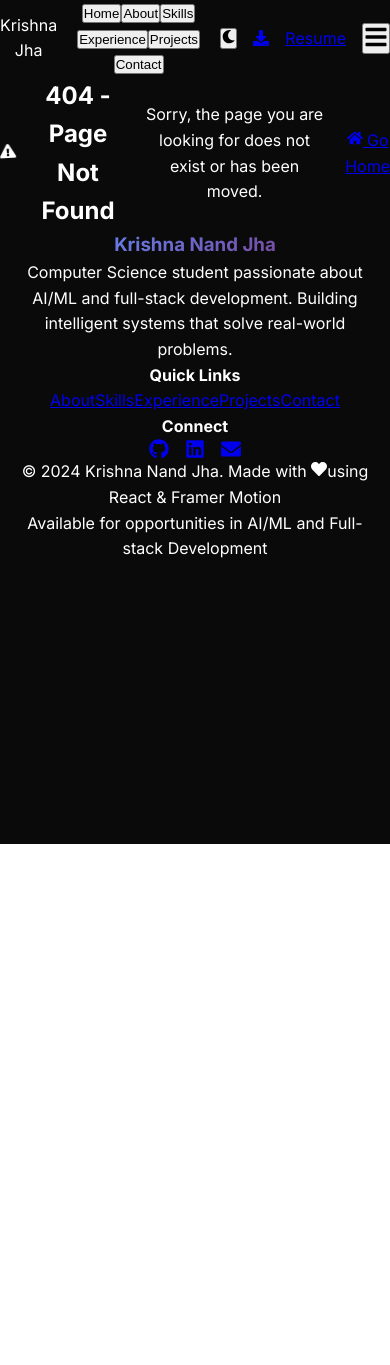
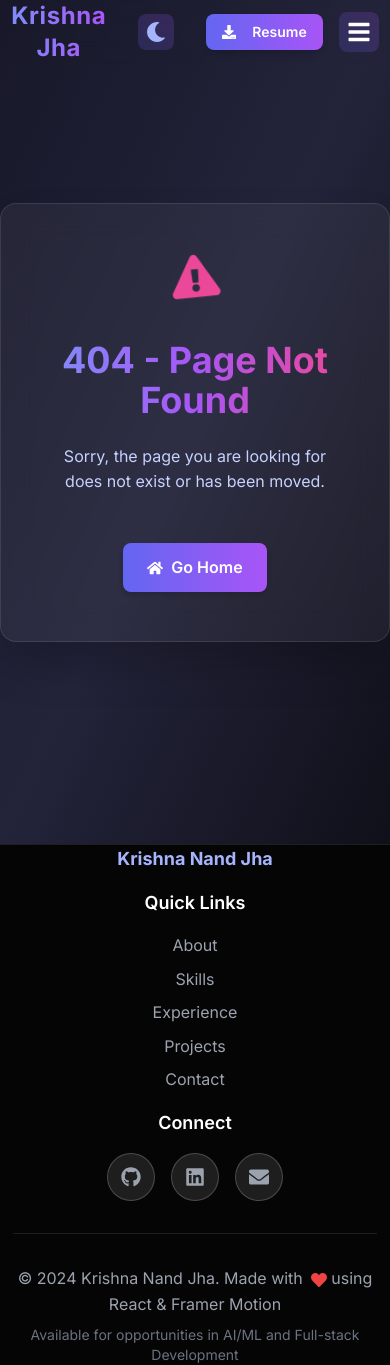
Before and after one commit to JhaKrishna01/krishna-portfolio, a React (Create React App) app: page /krishna-portfolio/blog in a window 390 px wide. Before the commit the page ends 844 px from the top, so only its background shows below. Built offline with nearby package versions, Linux system fonts and the light colour scheme.

Commit message:
fix: update homepage links to correct GitHub Pages project URL

```diff
--- a/package.json
+++ b/package.json
@@ -15,7 +15,7 @@
     "react-scripts": "5.0.1",
     "web-vitals": "^2.1.4"
   },
-  "homepage": "https://jhakrishna01.github.io/krishna-portfolio",
+  "homepage": "https://JhaKrishna01.github.io/krishna-portfolio",
   "scripts": {
     "start": "react-scripts start",
     "build": "react-scripts build",
@@ -46,6 +46,6 @@
     "autoprefixer": "^10.4.21",
     "gh-pages": "^6.3.0",
     "postcss": "^8.5.6",
-    "tailwindcss": "^4.1.11"
+    "tailwindcss": "^3.4.4"
   }
 }
--- a/postcss.config.js
+++ b/postcss.config.js
@@ -1,6 +1,6 @@
 module.exports = {
-  plugins: {
-    tailwindcss: {},
-    autoprefixer: {},
-  },
+  plugins: [
+    require('tailwindcss'),
+    require('autoprefixer'),
+  ],
 }
--- a/src/components/Footer.js
+++ b/src/components/Footer.js
@@ -44,21 +44,12 @@ const Footer = () => {
       {/* Footer Content */}
       <footer className="bg-black/50 border-t border-white/10">
         <div className="container mx-auto px-4 py-12">
-          <div className="grid md:grid-cols-3 gap-8 items-center">
-            {/* Logo and Description */}
-            <motion.div
-              initial={{ opacity: 0, y: 20 }}
-              whileInView={{ opacity: 1, y: 0 }}
-              transition={{ duration: 0.8 }}
-              viewport={{ once: true }}
-            >
-              <h3 className="text-2xl font-bold gradient-text mb-4">Krishna Nand Jha</h3>
-              <p className="text-gray-400 leading-relaxed">
-                Computer Science student passionate about AI/ML and full-stack development.
-                Building intelligent systems that solve real-world problems.
-              </p>
-            </motion.div>
-
+          <div className="flex flex-col md:flex-row items-center justify-between gap-6">
+            <div className="flex items-center gap-2 text-indigo-300 font-bold text-lg">
+              <a href="https://jhakrishna01.github.io/krishna-portfolio" className="focus:outline-none" aria-label="Go to homepage">
+                Krishna Nand Jha
+              </a>
+            </div>
             {/* Quick Links */}
             <motion.div
               initial={{ opacity: 0, y: 20 }}
--- a/src/components/Header.js
+++ b/src/components/Header.js
@@ -82,7 +82,9 @@ const Header = () => {
           animate={{ opacity: 1, x: 0 }}
           transition={{ duration: 0.5 }}
         >
-          Krishna Jha
+          <a href="https://jhakrishna01.github.io/krishna-portfolio" className="focus:outline-none" aria-label="Go to homepage">
+            Krishna Jha
+          </a>
         </motion.div>
         {/* Desktop Navigation */}
         <nav className="hidden md:flex gap-8" role="navigation" aria-label="Main navigation">
```
Also changed, not shown: 14 other files (tests, documents, lock files or other folders).
